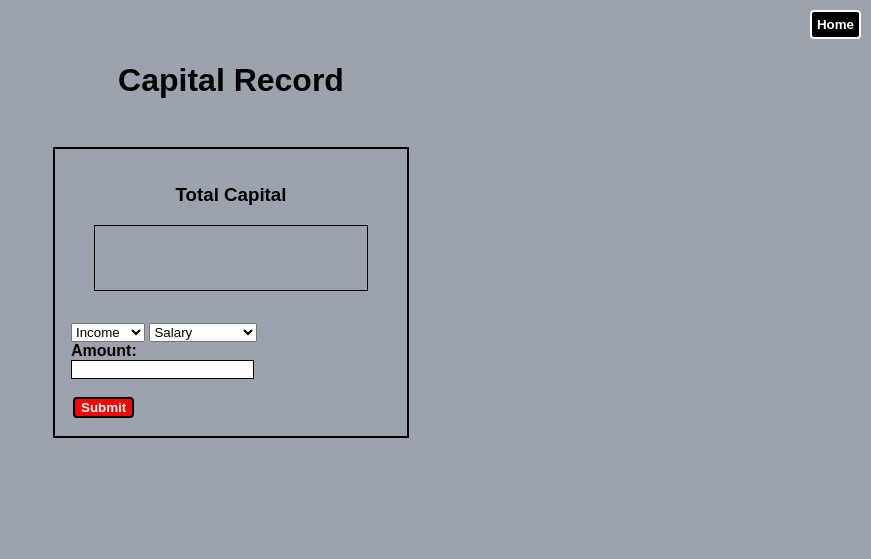
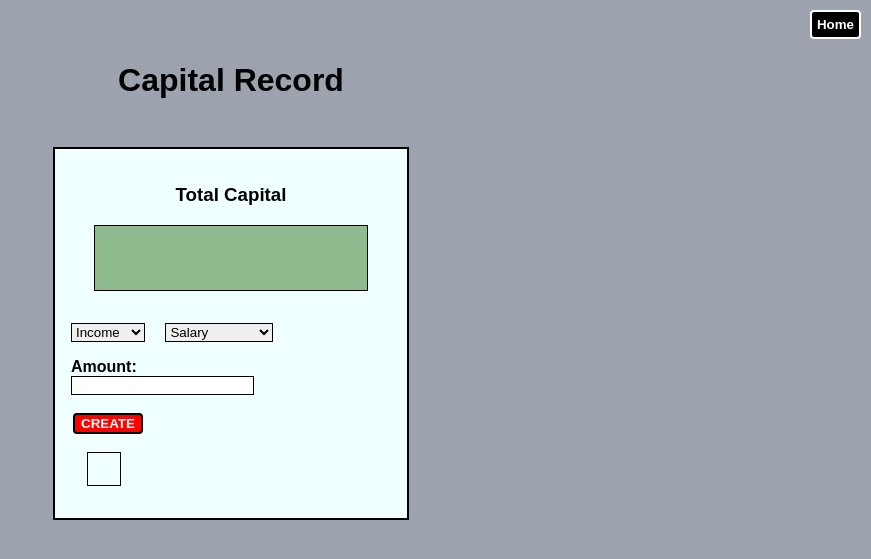
Before and after one commit to Messionat45/Credit-Tracker, a PHP site: page /front.html in a window 1280 px wide. Shown: the top 559 px of the page, without its empty margins (409-1280 px from the left). Run offline with PHP 8.4, Linux system fonts and the light colour scheme.

Commit message:
display record initial commit

```diff
--- a/DropMeFiles_T6ntC (3)/front.html
+++ b/DropMeFiles_T6ntC (3)/front.html
@@ -19,7 +19,7 @@
 
       <form action="">
         <div id="frontinput">
-          <div>
+          <div id="sources">
             <select name="" id="selectOption" onchange="getSecondSelect()">
               <option value="income">Income</option>
               <option value="expense">Expense</option>
@@ -31,13 +31,17 @@
             <label for="">Amount: </label>
           </div>
           <div>
-            <input type="text" />
+            <input type="number" />
           </div>
 
           <div>
             <button>
-              <a href="">Submit</a>
+              <a href="">CREATE</a>
             </button>
+          </div>
+
+          <div id="display-record">
+            <div id="record"></div>
           </div>
         </div>
       </form>
--- a/DropMeFiles_T6ntC (3)/style.css
+++ b/DropMeFiles_T6ntC (3)/style.css
@@ -153,6 +153,7 @@ body {
   padding: 1rem;
   margin: auto;
   margin-top: 3rem;
+  background-color: azure;
 }
 #display-box {
   width: 15rem;
@@ -161,6 +162,7 @@ body {
   margin: auto;
   height: 2rem;
   margin-bottom: 2rem;
+  background-color: darkseagreen;
 }
 #frontheading {
   text-align: center;
@@ -186,4 +188,23 @@ body {
   text-decoration: none;
 }
 
+#sources {
+  margin-bottom: 1rem;
+}
+#sources select {
+  border: solid 1px;
+  margin-right: 1rem;
+}
+
+#display-record {
+  border: solid 1px;
+  margin: 1rem;
+  height: fit-content;
+  width: fit-content;
+  padding: 1rem;
+}
+
+#record {
+}
+
 /* -------------------------- */
```
